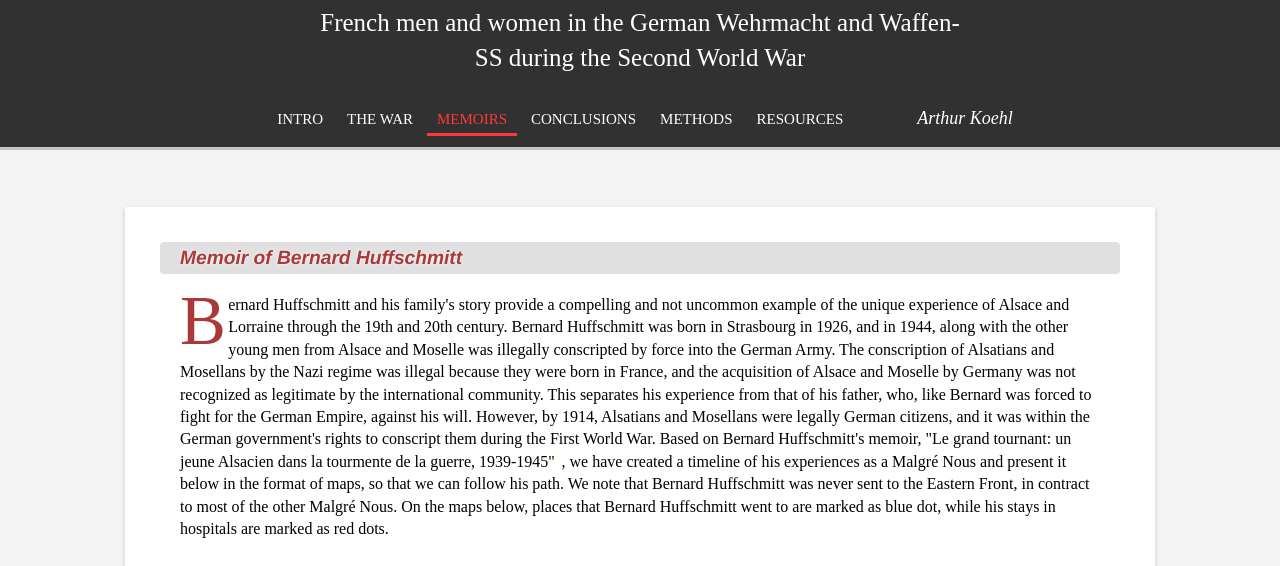
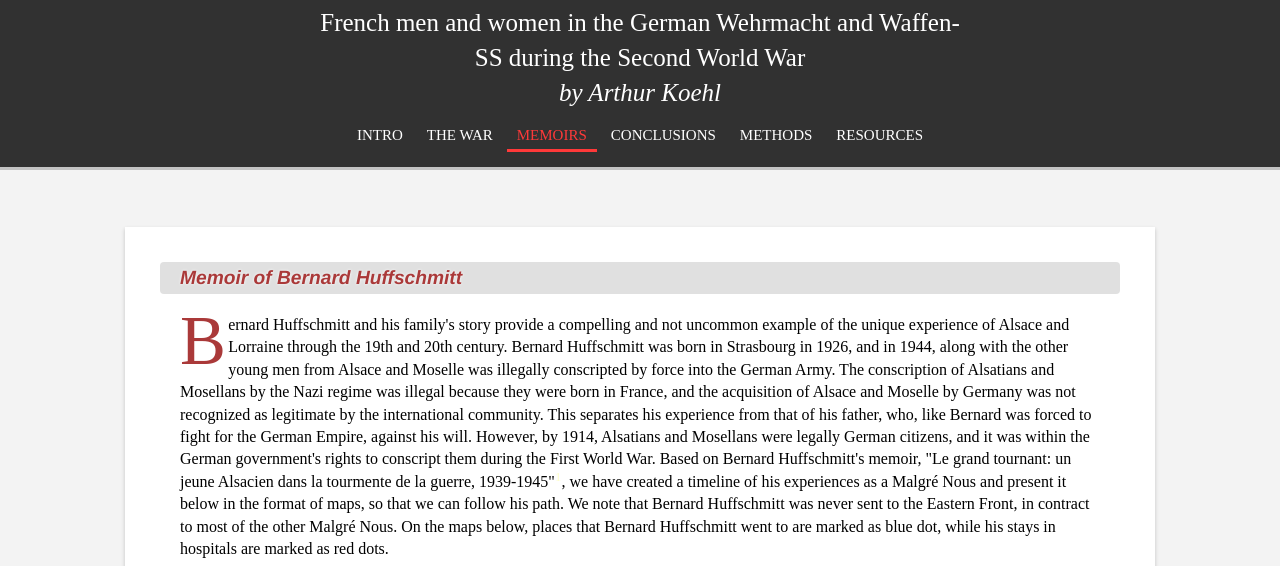
Before and after one commit to avkoehl/malgre-nous, a plain HTML site: page Memoirs/index.html in a window 1280 px wide. Shown: the part 83-649 px from the top of the page. Drawn offline with nearby package versions, Linux system fonts and the light colour scheme.

Commit message:
Name no longer in navigation bar

```diff
--- a/Memoirs/index.html
+++ b/Memoirs/index.html
@@ -23,10 +23,11 @@
   <body onload="getDate()">
 
     <!-- BANNER AND NAVIGATION -->
-    <div class="header" style="height: 230px">
+    <div class="header" style="height: 250px">
       <div class="title">
         <p class="page-title"> Malgr&eacute;-Nous </p>
         <p class="page-subtitle"> French men and women in the German Wehrmacht and Waffen-SS during the Second World War </p>
+        <p class="page-subtitle"> <i>by Arthur Koehl</i> </p>
       </div>
       <div class="nav">
         <ul class="main">
@@ -36,7 +37,6 @@
           <li class="main"><a class="main" href="../Conclusion/index.html" >CONCLUSIONS</a> </li>
           <li class="main"><a class="main" href="../Methods/index.html" >METHODS</a> </li>
           <li class="main"><a class="main" href="../Resources/index.html" >RESOURCES</a> </li>
-          <li class="main name"> Arthur Koehl </li>
         </ul>
       </div> <!-- end: nav -->
     </div> <!-- end: header -->
--- a/Styles/layout.css
+++ b/Styles/layout.css
@@ -64,7 +64,7 @@ h3 {
 .header {
   background-color: #313131;
   width: 100%;
-  height: 230px;
+  height: 250px;
   -moz-box-shadow: 0px 0px 0px 3px rgba(0,0,0, 0.2);
   -webkit-box-shadow: 0px 0px 0px 3px rgba(0,0,0, 0.2);
   box-shadow: 0px 0px 0px 3px rgba(0,0,0, 0.2);
```
Also changed, not shown: Conclusion/index.html (+1 -1 lines), Methods/index.html (+1 -1 lines), Overview/index.html (+1 -1 lines), Resources/index.html (+1 -1 lines), index.html (+1 -1 lines).
